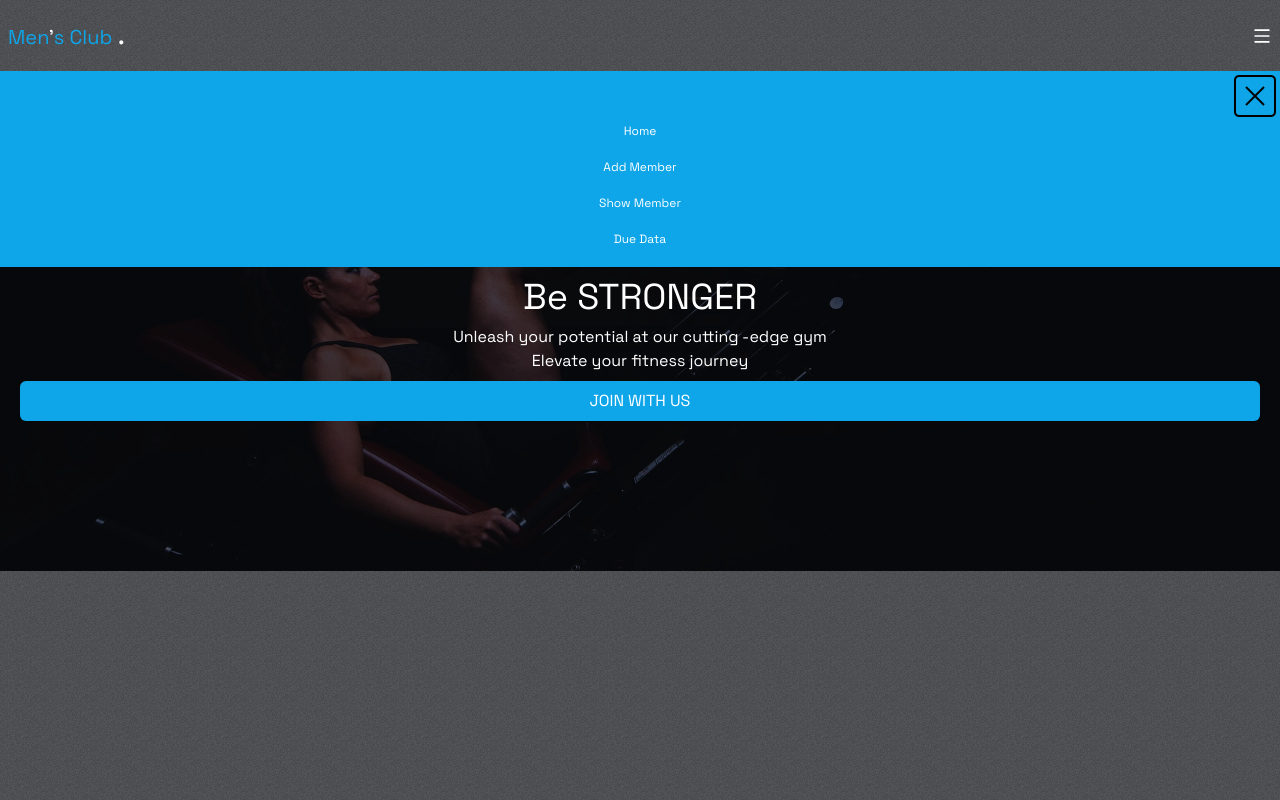
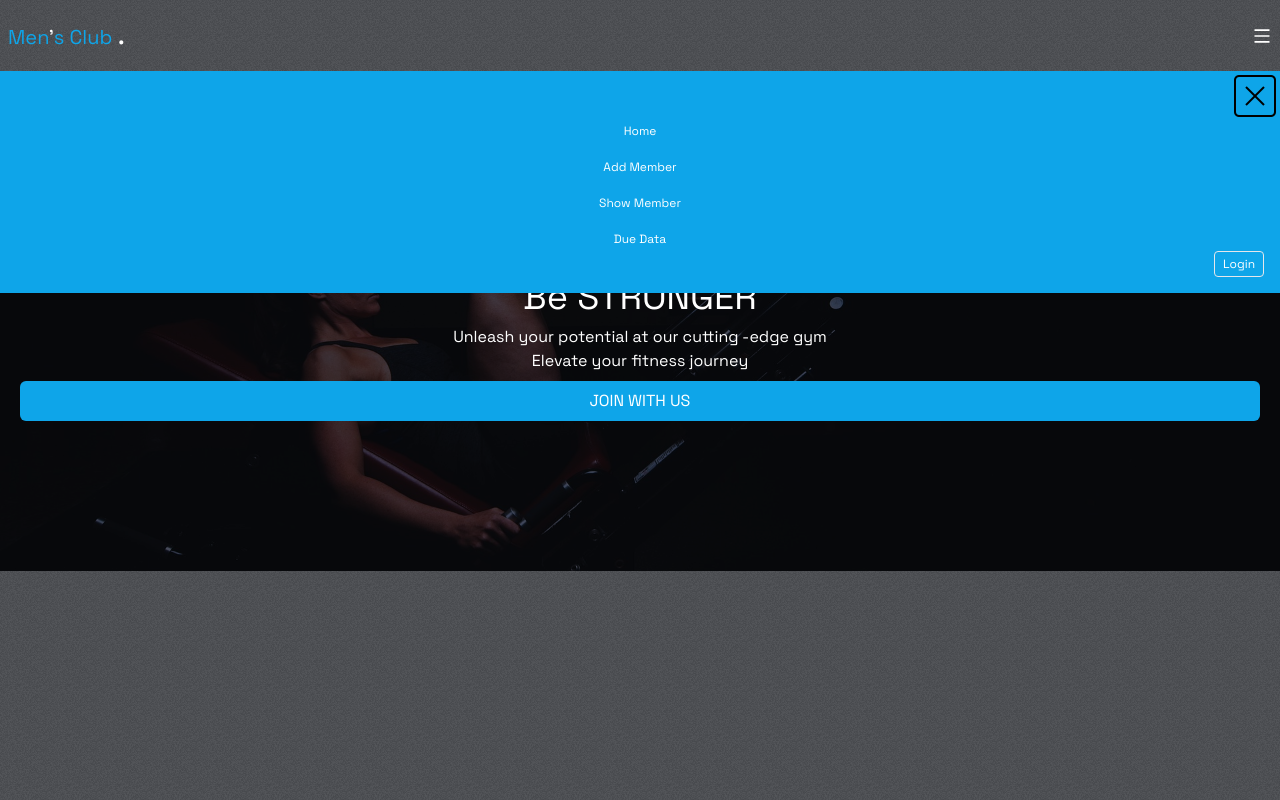
Before and after one commit to TamimHossain031/mensClubGym, a React (Vite) app: page / in a window 1280 px wide. Both pictures are taken after a click on the button 1262 px from the left and 35 px from the top of the page. Shown: the top 800 px of the page. Built offline with nearby package versions, Linux system fonts and the light colour scheme; no server answers; the database is empty.

Commit message:
add login

```diff
--- a/src/components/DueData.jsx
+++ b/src/components/DueData.jsx
@@ -5,7 +5,10 @@ import jsPDF from "jspdf";
 import "jspdf-autotable";
 export default function DueData() {
   const { data, isPending, error } = useDue(getData);
-  const filterd = data.filter(single => single.due.length > 0);
+
+
+  const filterd = data.filter(single => single?.due.length > 0);
+
 
 
 
--- /dev/null
+++ b/src/components/Login.jsx
@@ -0,0 +1,21 @@
+export default function Login(){
+
+
+    const handleSubmit=(e)=>{
+        e.preventDefault();
+
+    }
+    return (
+            <section className='h-[100dvh] text-center text-white flex flex-col'>
+                <h1>Login To Dashboard</h1>
+                <form className='flex flex-col w-[300px] text-left m-auto' onSubmit={handleSubmit}>
+                    <label htmlFor="email">Email : </label>
+                    <input className='bg-transparent border' type="email" id='email' required />
+                    <label htmlFor="password">Password : </label>
+                    <input className='bg-transparent border' type="password" id='password' required />
+
+                    <button>Login</button>
+                </form>
+            </section>
+    );
+}
--- a/src/components/Nav.jsx
+++ b/src/components/Nav.jsx
@@ -1,38 +1,52 @@
+import { useState } from "react";
 import { RiMenuLine } from "react-icons/ri";
-import {useState} from "react";
-import{Link} from "react-router-dom";
-import cross from '../assets/icons8-cross-50.png';
-export default function Nav(){
-    const [show,setShow]=useState(false);
+import { Link, useNavigate } from "react-router-dom";
+import cross from "../assets/icons8-cross-50.png";
+export default function Nav() {
+  const [show, setShow] = useState(false);
+  const navigate = useNavigate();
 
+  return (
+    <nav className="px-2 py-5 flex justify-between relative z-10">
+      <div className="text-sky-500 text-xl">
+        {" "}
+        Men<span className="text-white">'</span>s Club{" "}
+        <span className="text-[30px] text-white">.</span>
+      </div>
 
-    return (
-        <nav className="px-2 py-5 flex justify-between relative z-10">
-        <div className="text-sky-500 text-xl"> Men<span className="text-white">'</span>s Club <span className="text-[30px] text-white">.</span></div>
+      <button
+        onClick={() => setShow(!show)}
+        className="text-white text-xl active:bg-inherit"
+      >
+        <RiMenuLine />
+      </button>
 
-        <button onClick={()=>setShow(!show)} className="text-white text-xl active:bg-inherit">
-           <RiMenuLine/>
-        </button>
+      {show && (
+        <div className="absolute top-[100%] right-0 w-[100%] text-white bg-sky-500 py-4 pt-9 px-4 text-xs transition">
+          <button
+            onClick={() => setShow(false)}
+            className="absolute top-0 right-0"
+          >
+            <img src={cross} alt="cross-icon" />
+          </button>
+          <ul className="space-y-3 text-center mt-3 w-[100%]">
+            <li className="hover:bg-white hover:text-sky-500 py-1">
+              <Link to="/">Home</Link>
+            </li>
+            <li className="hover:bg-white hover:text-sky-500 py-1">
+              <Link to="/add">Add Member</Link>
+            </li>
+            <li className="hover:bg-white hover:text-sky-500 py-1">
+              <Link to="/show">Show Member</Link>
+            </li>
+            <li className="hover:bg-white hover:text-sky-500 py-1">
+              <Link to="/dueData">Due Data</Link>
+            </li>
+          </ul>
 
-
-       {show && <div className="absolute top-[100%] right-0 w-[100%] text-white bg-sky-500 py-4 pt-9 px-4 text-xs transition">
-            <button onClick={()=>setShow(false)} className='absolute top-0 right-0'><img src={cross} alt="cross-icon" /></button>
-            <ul className='space-y-3 text-center mt-3 w-[100%]'>
-            <li className='hover:bg-white hover:text-sky-500 py-1'>
-                    <Link to='/'>Home</Link>
-                </li>
-                <li className='hover:bg-white hover:text-sky-500 py-1'>
-                    <Link to='/add'>Add Member</Link>
-                </li>
-                <li className='hover:bg-white hover:text-sky-500 py-1'>
-                    <Link to='/show'>Show Member</Link>
-                </li>
-                <li className='hover:bg-white hover:text-sky-500 py-1'>
-                    <Link to='/dueData'>Due Data</Link>
-                </li>
-
-            </ul>
-        </div>}
+          <button className='float-right border px-2 py-1 rounded' onClick={()=> navigate('login')}>Login</button>
+        </div>
+      )}
     </nav>
-    );
+  );
 }
--- a/src/components/Page.jsx
+++ b/src/components/Page.jsx
@@ -8,6 +8,7 @@ import AddMonth from "./AddMonth";
 import Error from "../components/Utility/Error";
 import DueData from "./DueData";
 import Update  from "./Update";
+import Login from "./Login";
 
 
 export default function Page() {
@@ -22,6 +23,7 @@ export default function Page() {
           <Route path="error/:error" element={<Error />} />
           <Route path="dueData" element={<DueData />} />
          <Route path='show/update/:el' element={<Update />} />
+         <Route path='login' element={<Login />} />
           {/* <Route path="*" element={<NoPage />} /> */}
         </Route>
       </Routes>
--- a/src/components/Show.jsx
+++ b/src/components/Show.jsx
@@ -30,12 +30,17 @@ export default function ShowData() {
   let nextM = new Date().getMonth() + 1;
   let setMonth = localStorage.getItem("nextMonth");
   if (!setMonth) {
-    localStorage.setItem("nextMonth", nextM);
+    localStorage.setItem("nextMonth", monthNames[nextM]);
   }
+
+
+
 
   window.addEventListener("online", () => {
     navigate("/");
   });
+
+
   let nMonth = localStorage.getItem("nextMonth");
 
   if (month == nMonth) {
@@ -79,9 +84,10 @@ export default function ShowData() {
           })
           .then((result) => setData([...result]));
 
-        window.addEventListener("offline", () => {
-          navigate("/error/disconnect");
-        });
+          window.addEventListener("offline", () => {
+            navigate("/error/disconnect");
+          });
+
       }
     }
 
--- a/src/hooks/useDue.js
+++ b/src/hooks/useDue.js
@@ -13,7 +13,7 @@ function getDueData(getData) {
         return allData;
       })
       .then((result) => {
-        let dueMember = result.filter((res) => res.due.length == 0); // to be length < 0
+        let dueMember = result.filter((res) => res.due.length > 0); // to be length > 0
 
         setData([...dueMember]);
         setIsPending(false);
```
